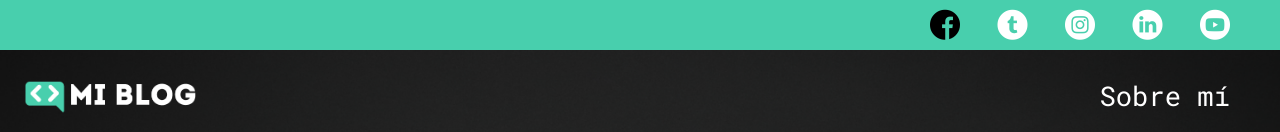
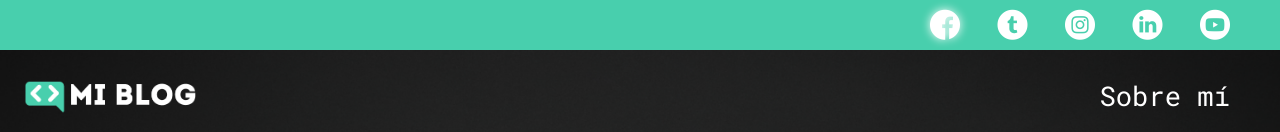
Before and after one commit to Max23Esau/Mi-Blog, a plain HTML site: page index.html in a window 1280 px wide. In both pictures the pointer is over the element 945 px from the left and 29 px from the top of the page. Shown: the top 132 px of the page. Drawn offline with Linux system fonts and the light colour scheme.

Commit message:
Cambiamos el hover de los icons

```diff
--- a/css/main.css
+++ b/css/main.css
@@ -40,14 +40,13 @@ header .header-icons-container .icons{
     justify-content: space-between;
     justify-self: end;
     margin-right: 50px;
-    /* text-shadow: 0px 0px 10px #fff; */
 }
 
 header .icons span {
     color: white;
 }
 header .icons span:hover {
-    color: black;
+    text-shadow: 0px 0px 10px #fff;
 }
 
 .header-nav-container {
--- a/css/media-queries.css
+++ b/css/media-queries.css
@@ -1,9 +1,3 @@
-@media (max-width: 1024px) {
-
-}
-
-
-
 @media (max-width: 900px) {
     header .header-icons-container .icons {
         justify-self: center;
```
